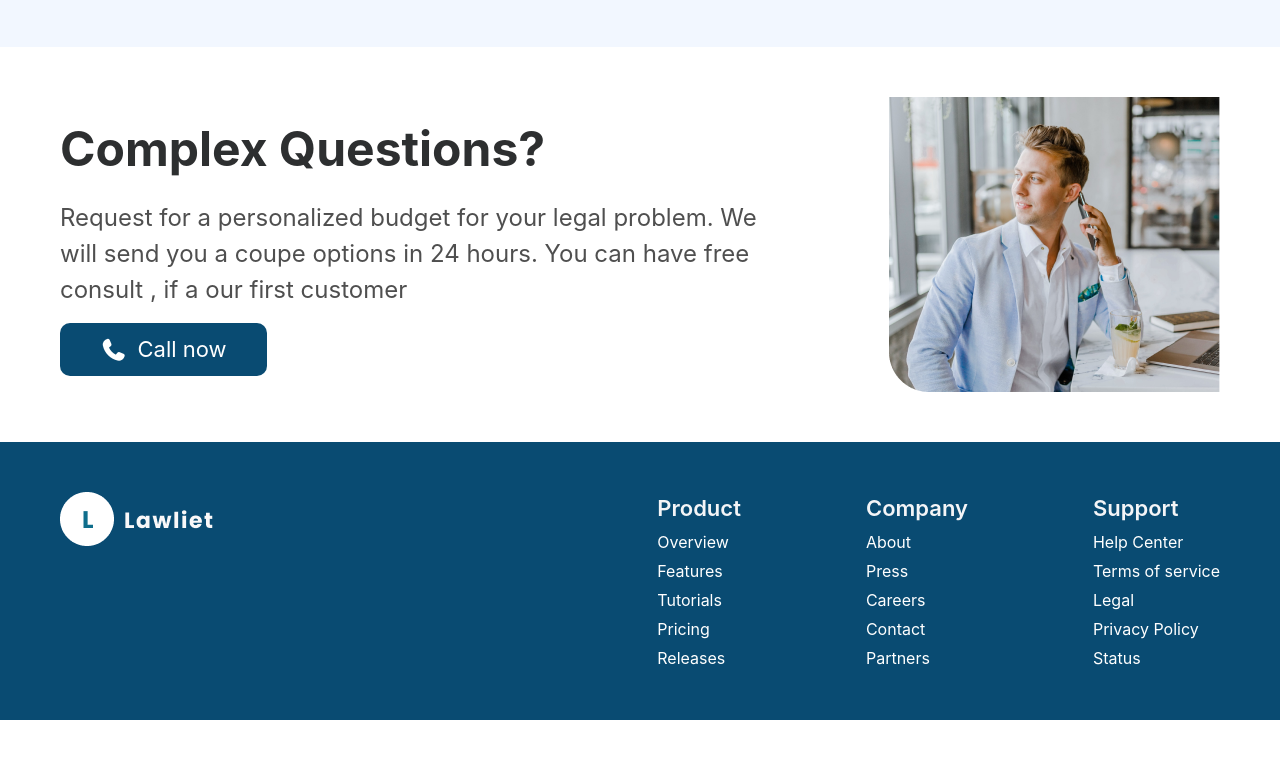
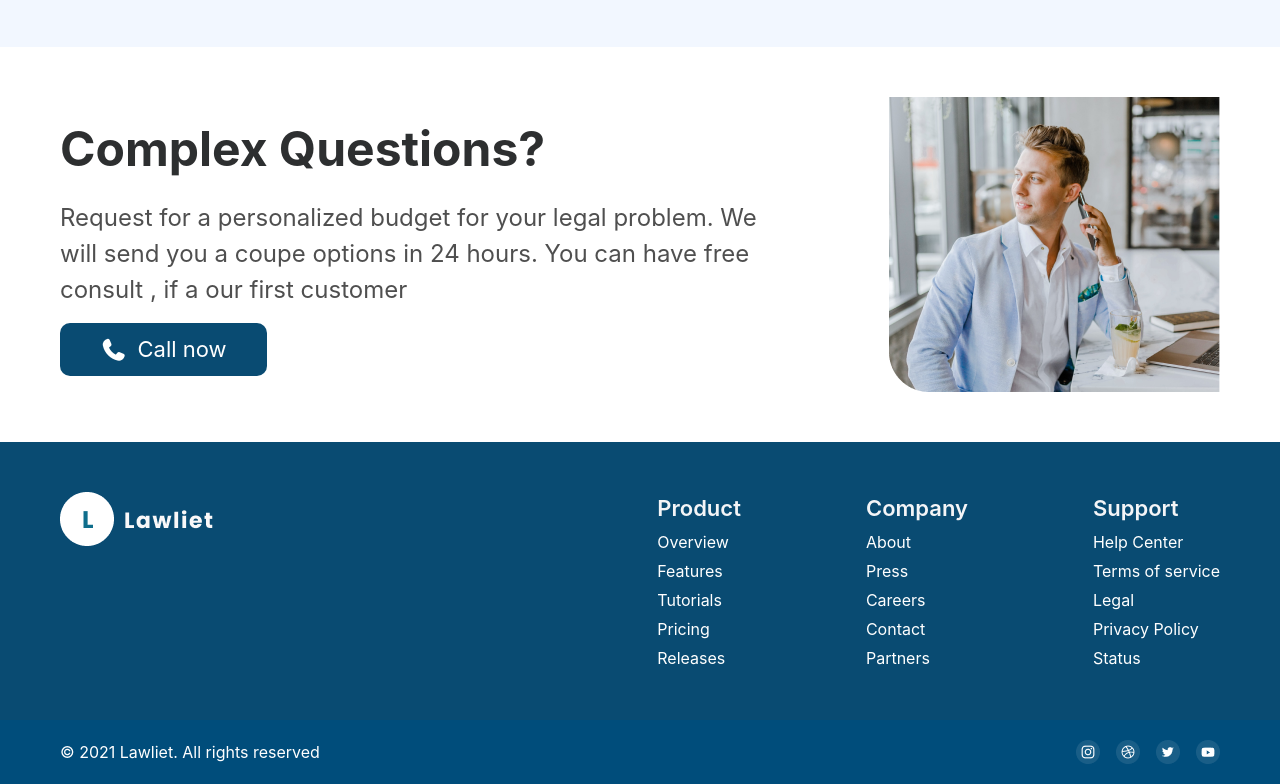
Before and after one commit to mahmadzoda09/Lesson2Week3, a website: page index.html in a window 1280 px wide. Shown: the part 2769-3553 px from the top of the page. Before the commit the page ends 3489 px from the top, so only its background shows below. Drawn offline with nearby package versions, Linux system fonts and the light colour scheme; files that its build step writes are made by us from their sources.

Commit message:
Footer2end

```diff
--- a/index.html
+++ b/index.html
@@ -293,5 +293,11 @@
         </section>
       </div>
     </main>
+    <div class="bg-[#004D7B] text-white">
+        <footer class="flex justify-between items-center p-[20px] max-w-300 m-auto flex-col lg:flex-row gap-[15px]">
+            <p>© 2021 Lawliet. All rights reserved</p>
+            <img src="src/Social Links.png" alt="">
+        </footer>
+    </div>
   </body>
 </html>
```
Also changed, not shown: src/Social Links.png (added).
